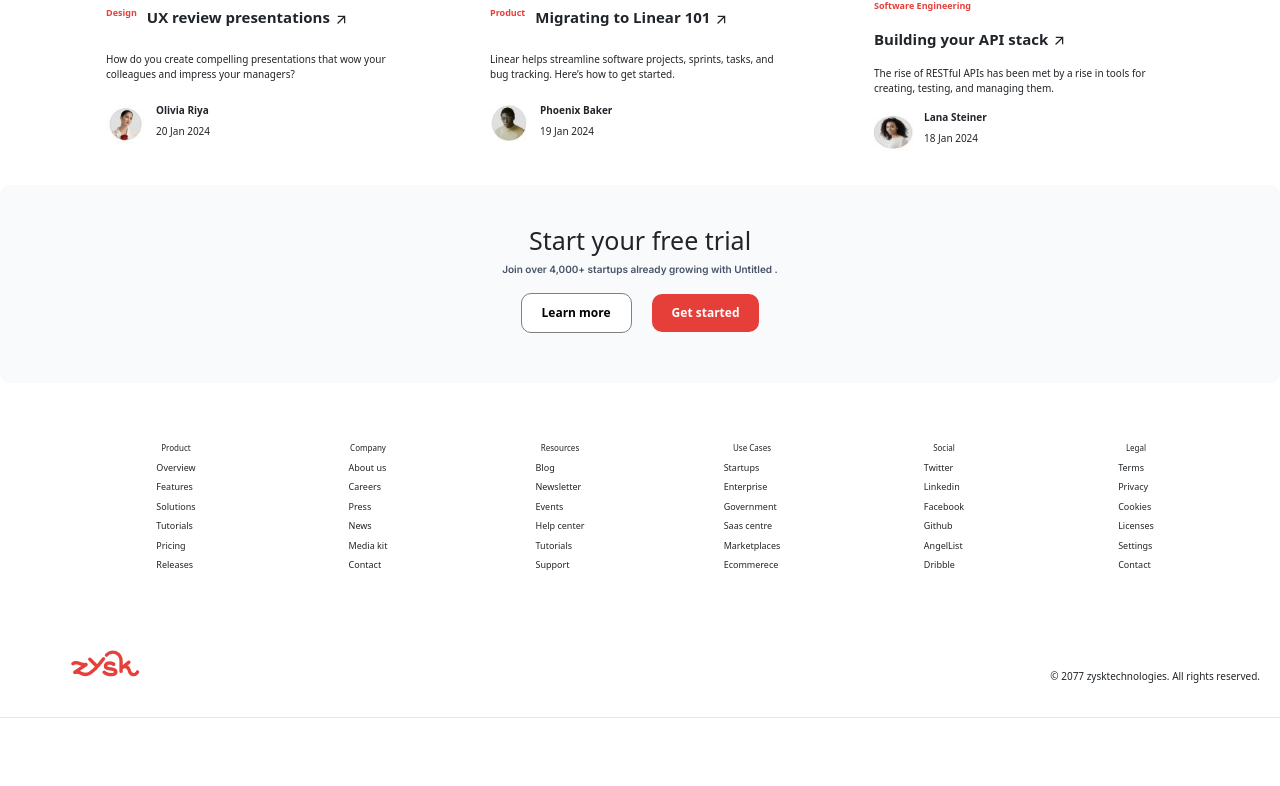
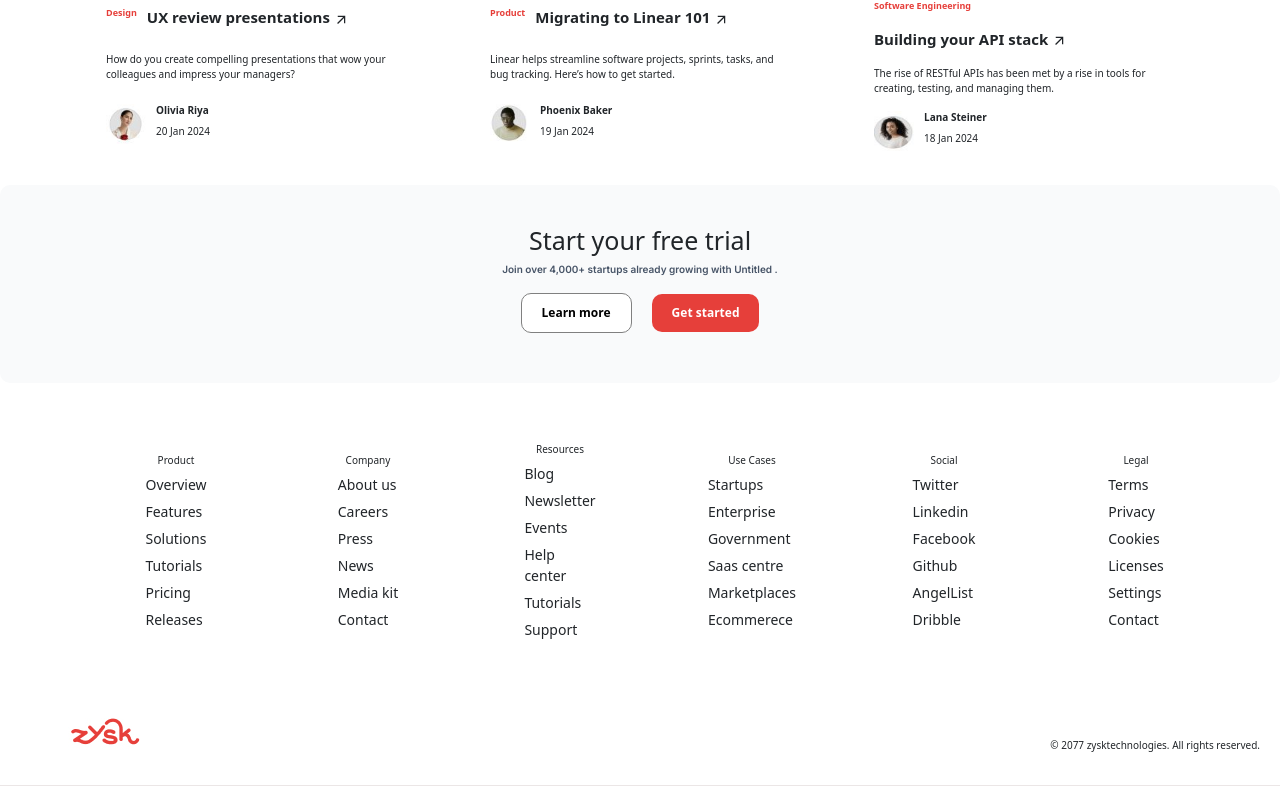
Before and after one commit to AMMRISHA/Zysk-Technologies, a React (Vite) app: page / in a window 1280 px wide. Shown: the part 2797-3583 px from the top of the page. Before the commit the page ends 3515 px from the top, so only its background shows below. Built offline with nearby package versions, Linux system fonts and the light colour scheme.

Commit message:
6th commit

```diff
--- a/src/components/style.css
+++ b/src/components/style.css
@@ -102,7 +102,7 @@ flex-wrap: wrap;
 
 }
 .footerdes ul li{
-  font-size: 9px;
+  font-size: clamp(10px, 2vw, 14px);
     gap: 6px;
     display: flex
 ;
@@ -111,7 +111,8 @@ flex-wrap: wrap;
     align-items: flex-start;
 }
 .footerdes ul h6{
-  font-size: 8px;
+  font-size: clamp(8px, 2vw, 10px);
+
 }
 
 
```
